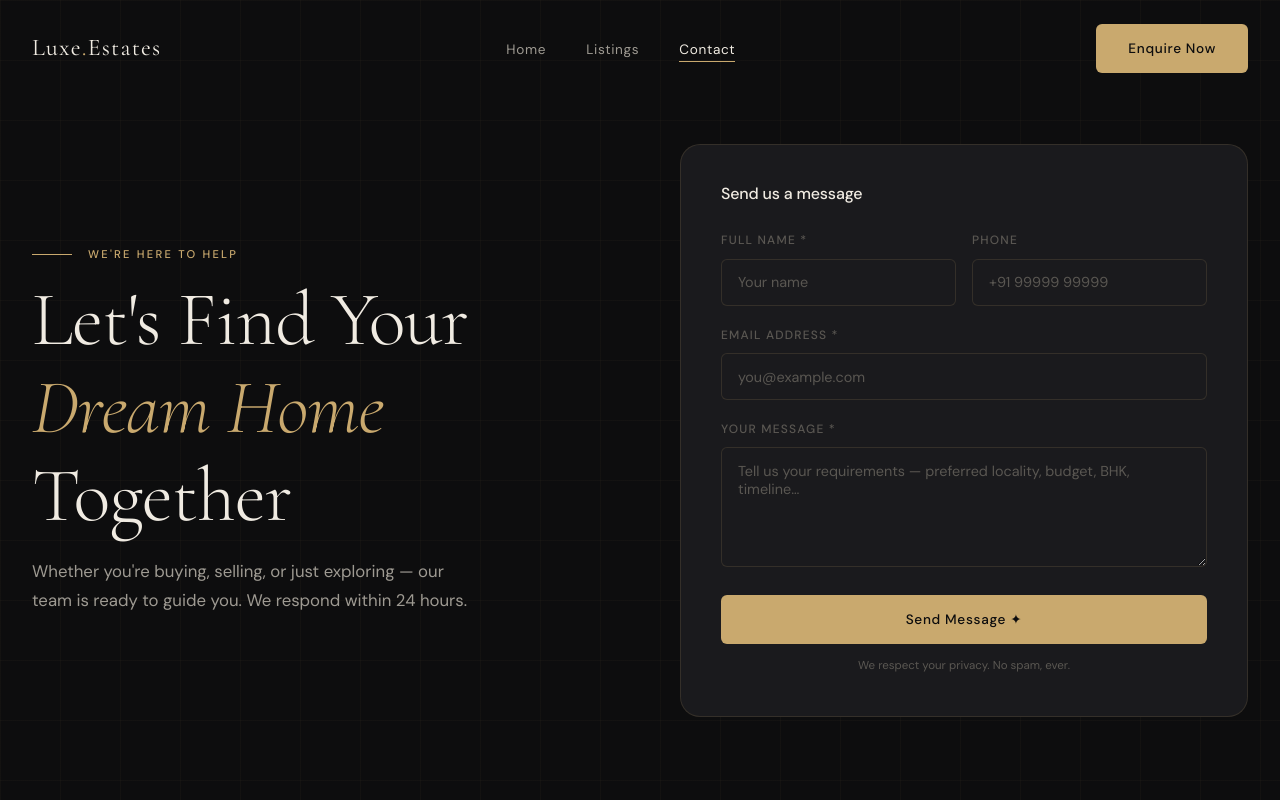
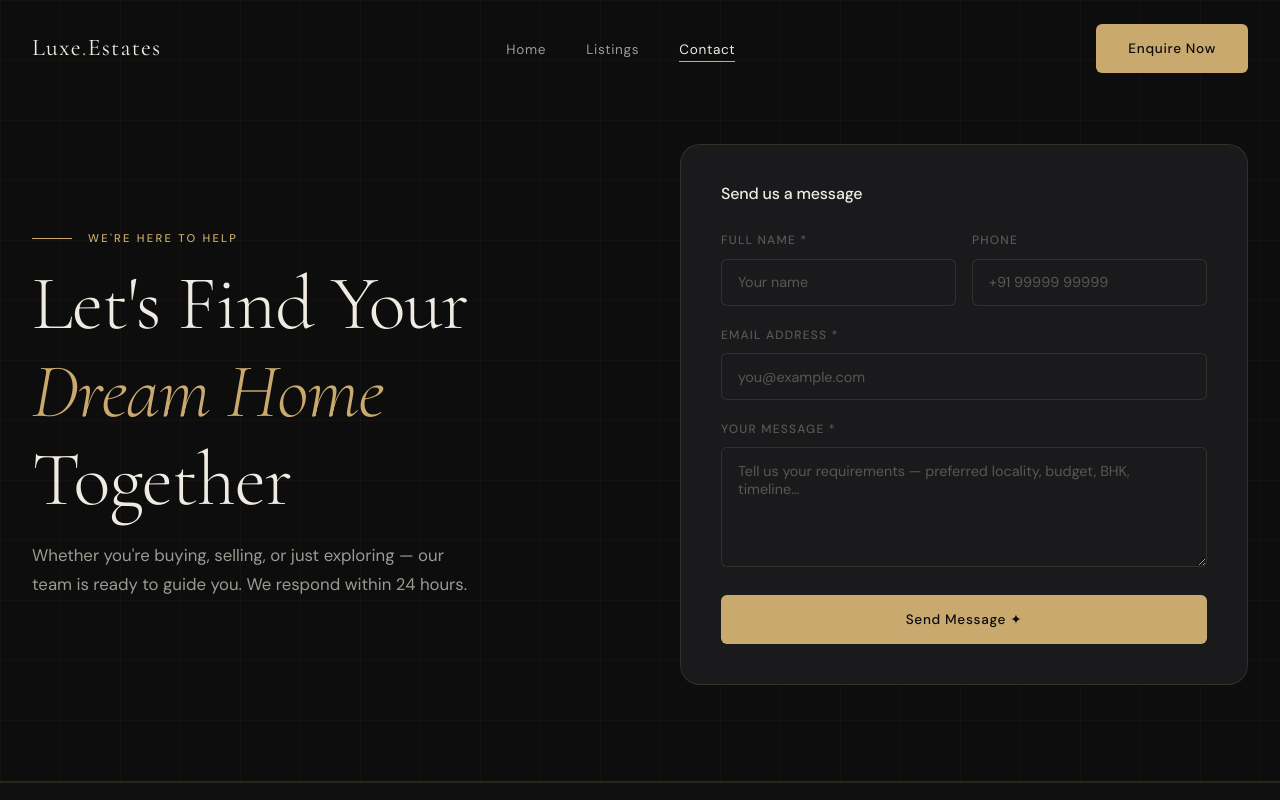
Before and after one commit to yashukipichi/luxe-estates, a website: page public/contact.html in a window 1280 px wide. Shown: the top 800 px of the page. Drawn offline with nearby package versions, Linux system fonts and the light colour scheme.

Commit message:
removed spam mentioning

```diff
--- a/public/contact.html
+++ b/public/contact.html
@@ -79,9 +79,6 @@
               <span class="btn-text">Send Message ✦</span>
               <span class="btn-loader" style="display:none">Sending…</span>
             </button>
-            <p style="font-size:0.72rem;color:var(--text-muted);text-align:center;margin-top:0.75rem">
-              We respect your privacy. No spam, ever.
-            </p>
           </form>
         </div>
       </div>
```
